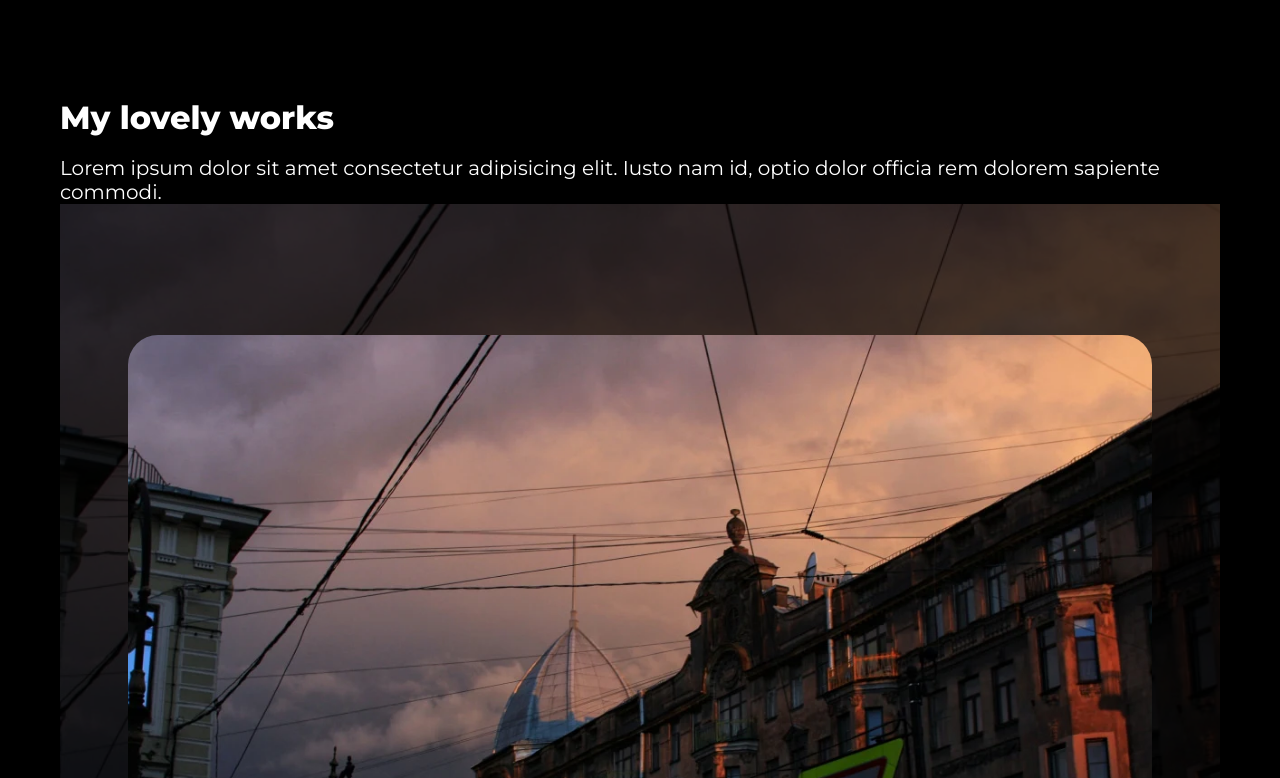
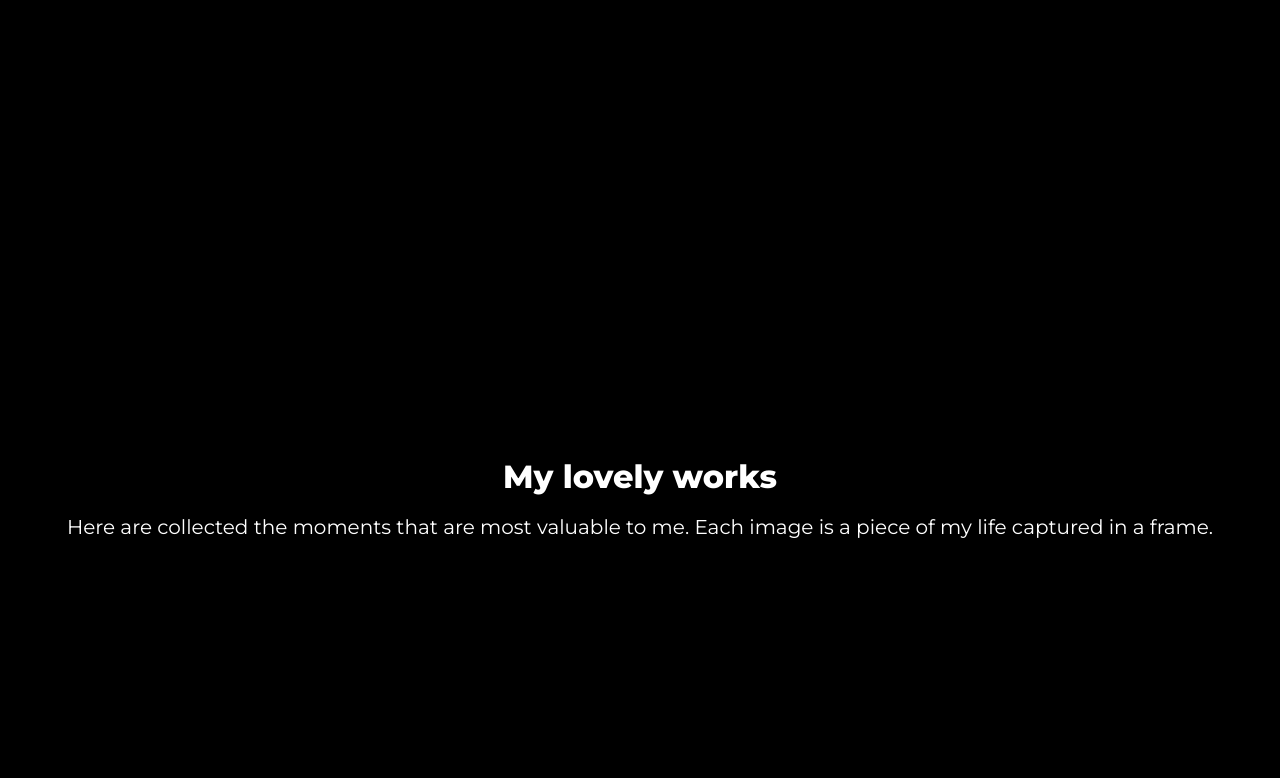
Before and after one commit to tertiomodo/jullery, a React (Vite) app: page / in a window 1280 px wide. Shown: the part 802-1580 px from the top of the page. Built offline with nearby package versions, Linux system fonts and the light colour scheme.

Commit message:
Update styles for background images

```diff
--- a/src/components/Header/style.module.css
+++ b/src/components/Header/style.module.css
@@ -33,7 +33,7 @@
   width: 100%;
   height: 100vh;
   padding-top: 163px;
-  background-color: var(--nav-bg);
+  background-color: rgba(0, 0, 0, 0.9);
   border-radius: 0 0 50px 50px;
   transform: translateY(-100%);
   transition: transform 300ms ease-in-out;
--- a/src/components/Hero/Hero.tsx
+++ b/src/components/Hero/Hero.tsx
@@ -3,8 +3,8 @@ import styles from "./style.module.css";
 const Hero = () => {
   return (
     <div className={styles.hero}>
+      <div className={styles.background}></div>
       <div className={styles.wrapper}>
-        <div className={styles.background}></div>
         <div className={styles.text}>
           <h1 className={styles.title}>
             It’s my photo <span className="highlight">gallery</span>
--- a/src/components/Hero/style.module.css
+++ b/src/components/Hero/style.module.css
@@ -11,8 +11,6 @@
   max-width: 1440px;
   margin: 0 auto;
   padding: 70px 20px 0;
-  overflow: hidden;
-  border-radius: 0 0 50px 50px;
 }
 
 .background {
@@ -25,6 +23,7 @@
   background-repeat: no-repeat;
   background-position: 35.2% center;
   background-size: cover;
+  border-radius: 0 0 50px 50px;
 }
 
 .text {
@@ -49,12 +48,12 @@
 @media (min-width: 768px) {
   .wrapper {
     padding: 70px 40px 0;
-    border-radius: 0 0 100px 100px;
   }
 
   .background {
     background-position: 1.3% center;
     background-size: cover;
+    border-radius: 0 0 100px 100px;
   }
 
   .text {
--- a/src/components/Slider/styles.module.css
+++ b/src/components/Slider/styles.module.css
@@ -15,6 +15,7 @@
   user-select: none;
   overflow: hidden;
   border-radius: 30px;
+  cursor: pointer;
 }
 
 .slide {
@@ -45,7 +46,6 @@
   bottom: 0;
   left: 50%;
   transform: translateX(-50%);
-  cursor: pointer;
 }
 
 .dot {
--- a/src/components/SliderBg/styles.module.css
+++ b/src/components/SliderBg/styles.module.css
@@ -1,8 +1,7 @@
 .wrapper {
   position: relative;
   width: 100%;
-  max-width: 1440px;
-  height: 966px;
+  height: 100vh;
 }
 
 .wrapper::after {
@@ -12,7 +11,7 @@
   left: 0;
   width: 100%;
   height: 100%;
-  background-color: var(--slider-bg);
+  background-color: rgba(0, 0, 0, 0.6);
 }
 
 .slide {
--- a/src/components/Works/Works.tsx
+++ b/src/components/Works/Works.tsx
@@ -17,13 +17,13 @@ const Works = () => {
       <div className={styles.wrapper}>
         <h2 className={styles.title}>My lovely works</h2>
         <p className={styles.subtitle}>
-          Lorem ipsum dolor sit amet consectetur adipisicing elit. Iusto nam id, optio dolor officia rem dolorem
-          sapiente commodi.
+          Here are collected the moments that are most valuable to me. Each image is a piece of my life captured in a
+          frame.
         </p>
-        <SliderBg activeIndex={activeIndex} slidesContent={slidesContent} additionStyles={styles.sliderBg}>
-          <Slider activeIndex={activeIndex} setActiveIndex={setActiveIndex} slidesContent={slidesContent} />
-        </SliderBg>
       </div>
+      <SliderBg activeIndex={activeIndex} slidesContent={slidesContent} additionStyles={styles.sliderBg}>
+        <Slider activeIndex={activeIndex} setActiveIndex={setActiveIndex} slidesContent={slidesContent} />
+      </SliderBg>
     </div>
   );
 };
--- a/src/components/Works/style.module.css
+++ b/src/components/Works/style.module.css
@@ -4,8 +4,13 @@
 }
 
 .wrapper {
+  display: flex;
+  flex-direction: column;
+  justify-content: center;
+  align-items: center;
   padding: 0 20px;
   max-width: 1440px;
+  height: 100vh;
   margin: 0 auto;
 }
 
@@ -18,12 +23,14 @@
 .subtitle {
   font-weight: 400;
   font-size: 20px;
+  text-align: center;
 }
 
 .sliderBg {
   display: flex;
   justify-content: center;
   align-items: center;
+  margin: 0 auto;
 }
 
 @media (min-width: 768px) {
--- a/src/index.css
+++ b/src/index.css
@@ -1,8 +1,6 @@
 :root {
   --white: #fff;
   --black: #000;
-  --nav-bg: rgba(0, 0, 0, 0.9);
-  --slider-bg: rgba(0, 0, 0, 0.7);
   --text-highlight: linear-gradient(90deg, #66d45d 0%, #b7e359 49%, #ebba5b 100%);
 }
 
```
